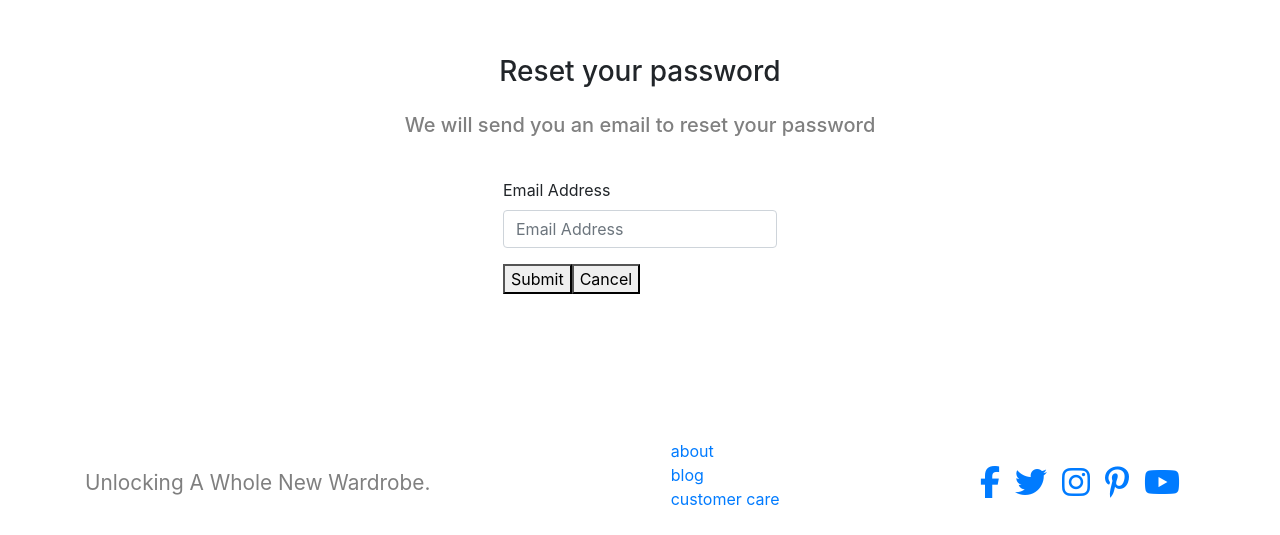
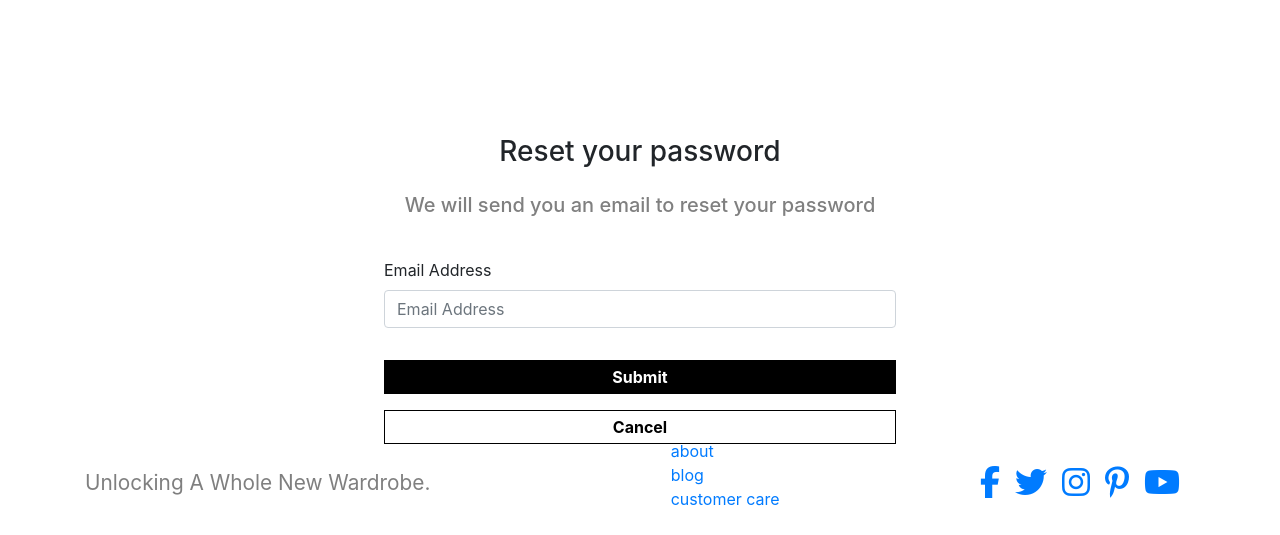
Before and after one commit to harisecom/Haris, a React (Create React App) app: page / in a window 1280 px wide. Shown: the part 265-800 px from the top of the page. Built offline with nearby package versions, Linux system fonts and the light colour scheme.

Commit message:
Added reset-password-page

```diff
--- a/src/Pages/forgot-password/forgot-password.jsx
+++ b/src/Pages/forgot-password/forgot-password.jsx
@@ -3,8 +3,8 @@ import './forgot-password.styles.css'
 
 const ForgotPassword = () => {
     return (
-        <div className="container forgot-password-page">
-            <h3>Reset your password</h3>
+        <div className="forgot-password-page">
+            <h3 className="reset-password-header">Reset your password</h3>
             <h5 className="forgot-password-desc">We will send you an email to reset your password</h5>
             <hr className="forgot-password-line"></hr>
             <form>
@@ -12,8 +12,8 @@ const ForgotPassword = () => {
                     <label className="forgot-email-label" >Email Address</label>
                     <input id="email" className="form-control forgot-email-input" type="email" placeholder="Email Address"></input>
                 </div>
-                <button type="submit">Submit</button>
-                <button>Cancel</button>
+                <button className="reset-password-btn reset-submit" type="submit">Submit</button>
+                <button className="reset-password-btn reset-cancel">Cancel</button>
 
             </form>
         </div>
--- a/src/Pages/forgot-password/forgot-password.styles.css
+++ b/src/Pages/forgot-password/forgot-password.styles.css
@@ -1,20 +1,45 @@
 .forgot-password-page {
   display: flex;
   flex-direction: column;
-  align-items: center;
-  margin-top: 25%;
+  margin-top: 25rem;
+  width: 40%;
+  margin-left: auto;
+  margin-right: auto;
 }
 
 .forgot-password-desc {
   color: grey;
   margin-top: 1rem;
+  align-self: center;
 }
 
 .forgot-password-line {
   color: orange;
+  border-top: 1px solid orange;
 }
 
 .forgot-email-label {
-  margin-right: auto;
   align-self: flex-start;
 }
+
+.reset-password-header {
+  align-self: center;
+}
+
+.reset-password-btn {
+  width: 100%;
+  margin-top: 1rem;
+  padding-top: 0.25rem;
+  padding-bottom: 0.25rem;
+  border: 1px solid black;
+  font-weight: bold;
+}
+
+.reset-submit {
+  color: white;
+  background: black;
+}
+
+.reset-cancel {
+  background: white;
+}
```
